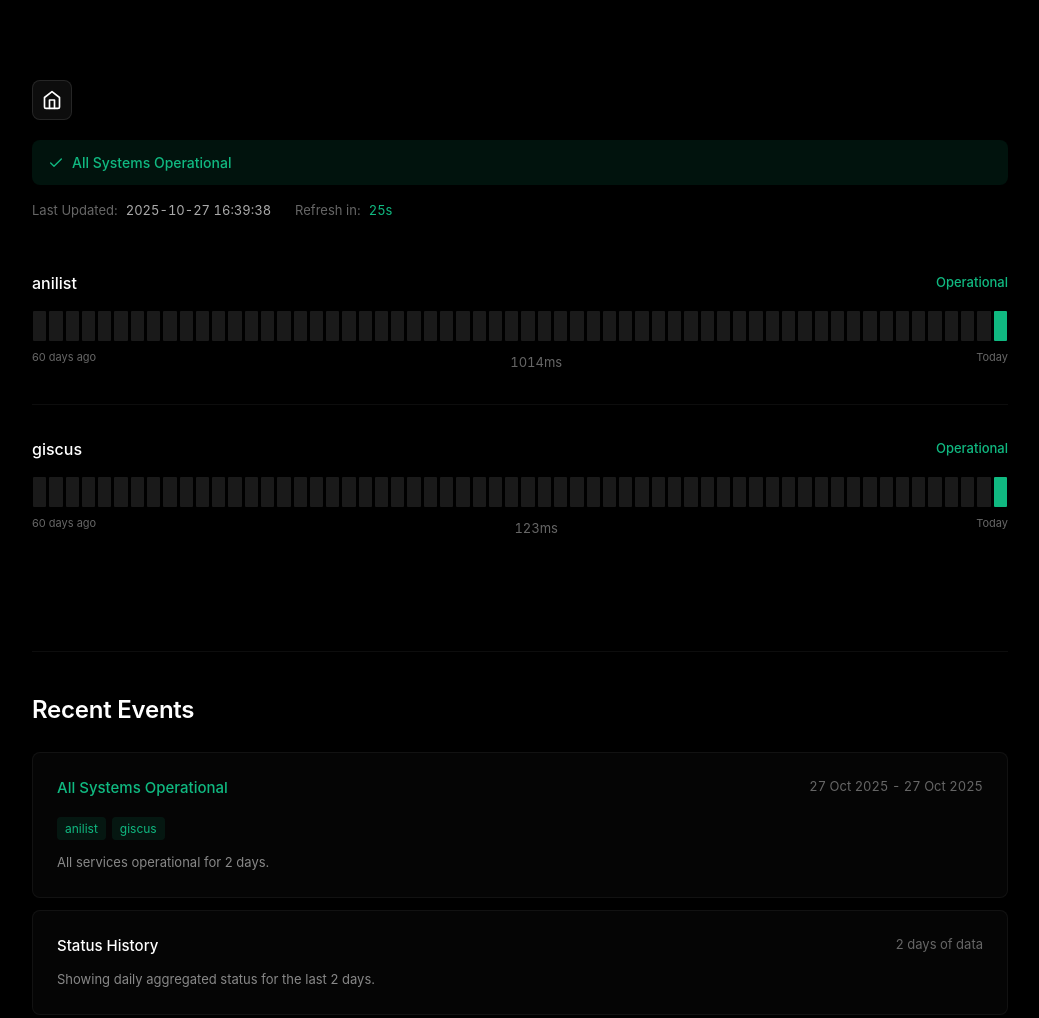
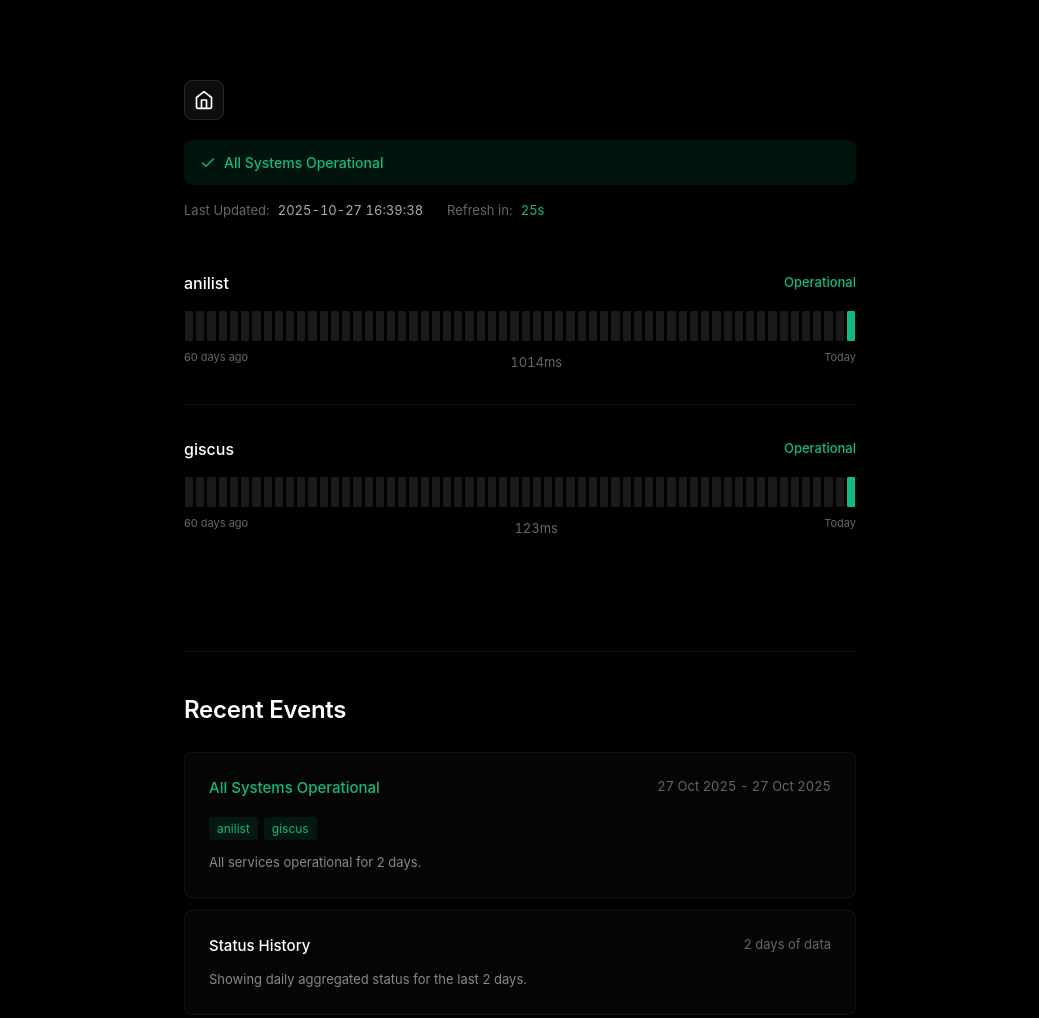
Before and after one commit to lhmchyd/HonMaku-Status, a plain HTML site: page index.html in a window 1280 px wide. Shown: the top 1018 px of the page, without its empty margins (120-1159 px from the left). Drawn offline with Linux system fonts and the light colour scheme.

Commit message:
Update style.css

```diff
--- a/src/css/style.css
+++ b/src/css/style.css
@@ -1,5 +1,5 @@
 :root {
-    --container-5xl: 64rem;
+    --container-5xl: 45rem;
 }
 
 * {
```
